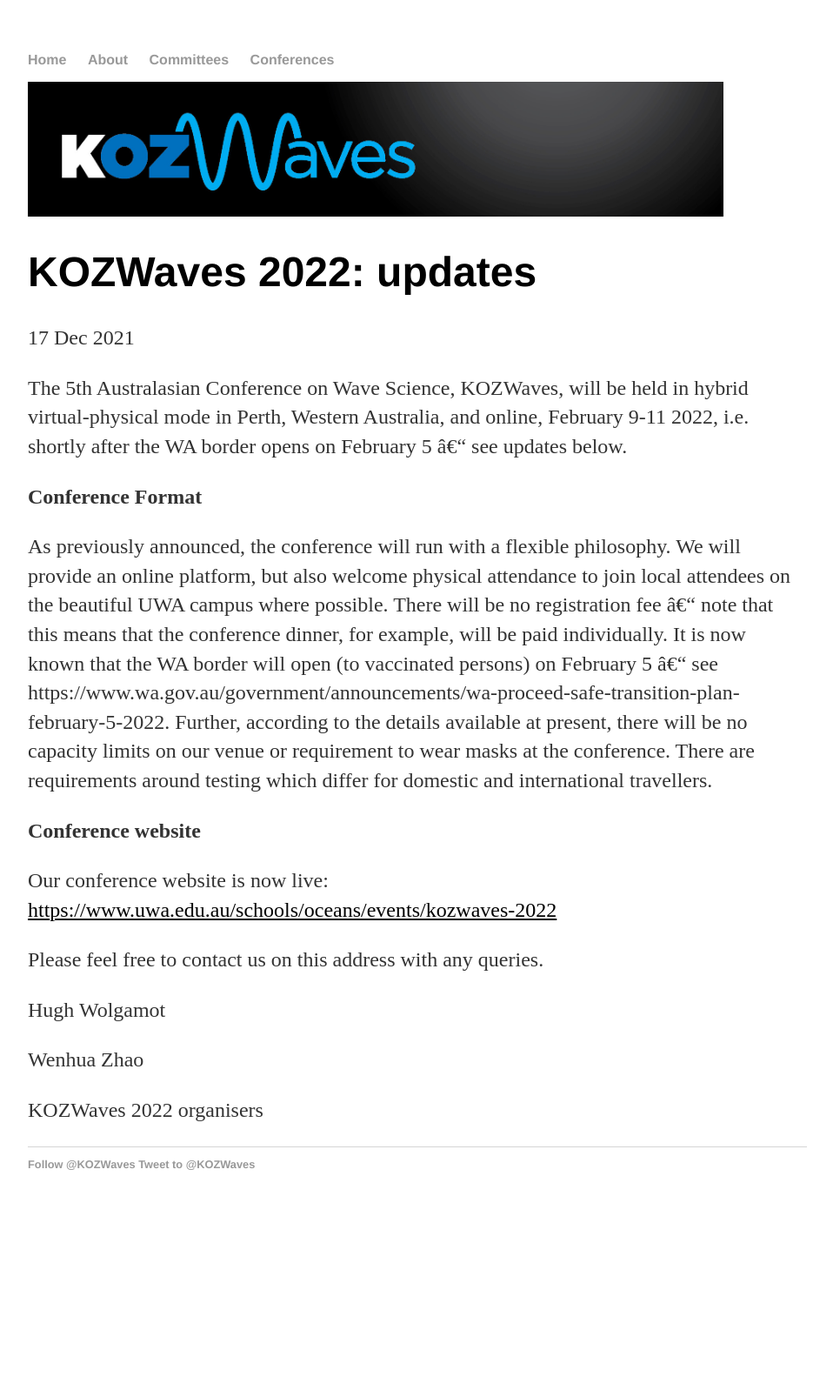
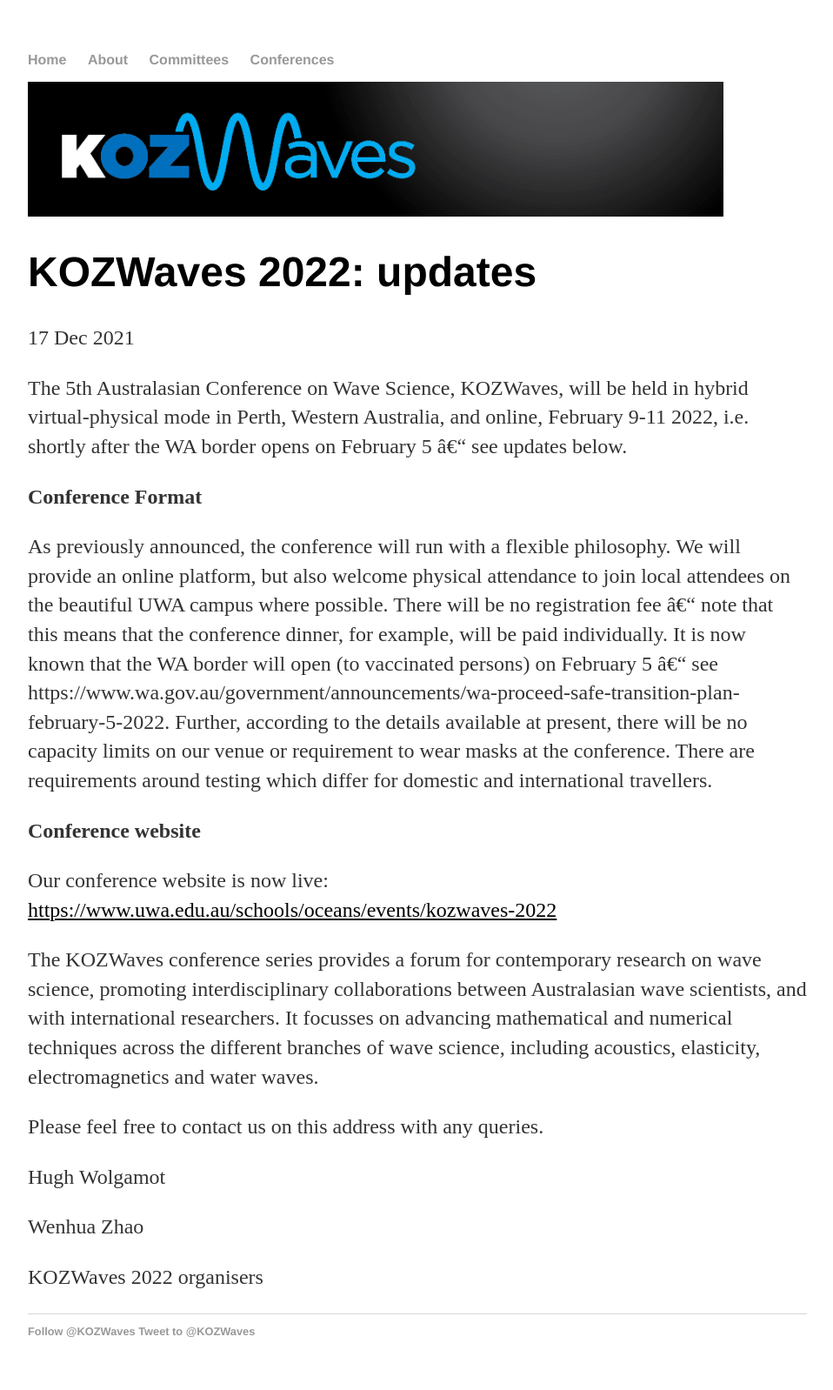
Before and after one commit to kozwaves/kozwaves.github.io, a Jekyll site: the page built from _posts/2021-12-17-kozwaves-2022.md, in a window 1280 px wide. Shown: the whole page at 87% size, without its empty margins (160-1118 px from the left). Built offline with Jekyll 4.4.1, drawn with Linux system fonts in a browser that asks for light colours; comment, search, counter and statistics services are not loaded; before the commit the page ends 1406 px from its top, so only the background shows below that.

Commit message:
Update 2021-12-17-kozwaves-2022.md

```diff
--- a/_posts/2021-12-17-kozwaves-2022.md
+++ b/_posts/2021-12-17-kozwaves-2022.md
@@ -18,6 +18,9 @@
 Our conference website is now live: <a href="https://www.uwa.edu.au/schools/oceans/events/kozwaves-2022" style="color: black; text-decoration: underline;">https://www.uwa.edu.au/schools/oceans/events/kozwaves-2022</a>
 </p>
 
+<p>The KOZWaves conference series provides a forum for contemporary research on wave science, promoting interdisciplinary collaborations between Australasian wave scientists, and with international researchers. It focusses on advancing mathematical and numerical techniques across the different branches of wave science, including acoustics, elasticity, electromagnetics and water waves.
+</p>
+
 <p>Please feel free to contact us on this address with any queries.
 </p>
 
```
